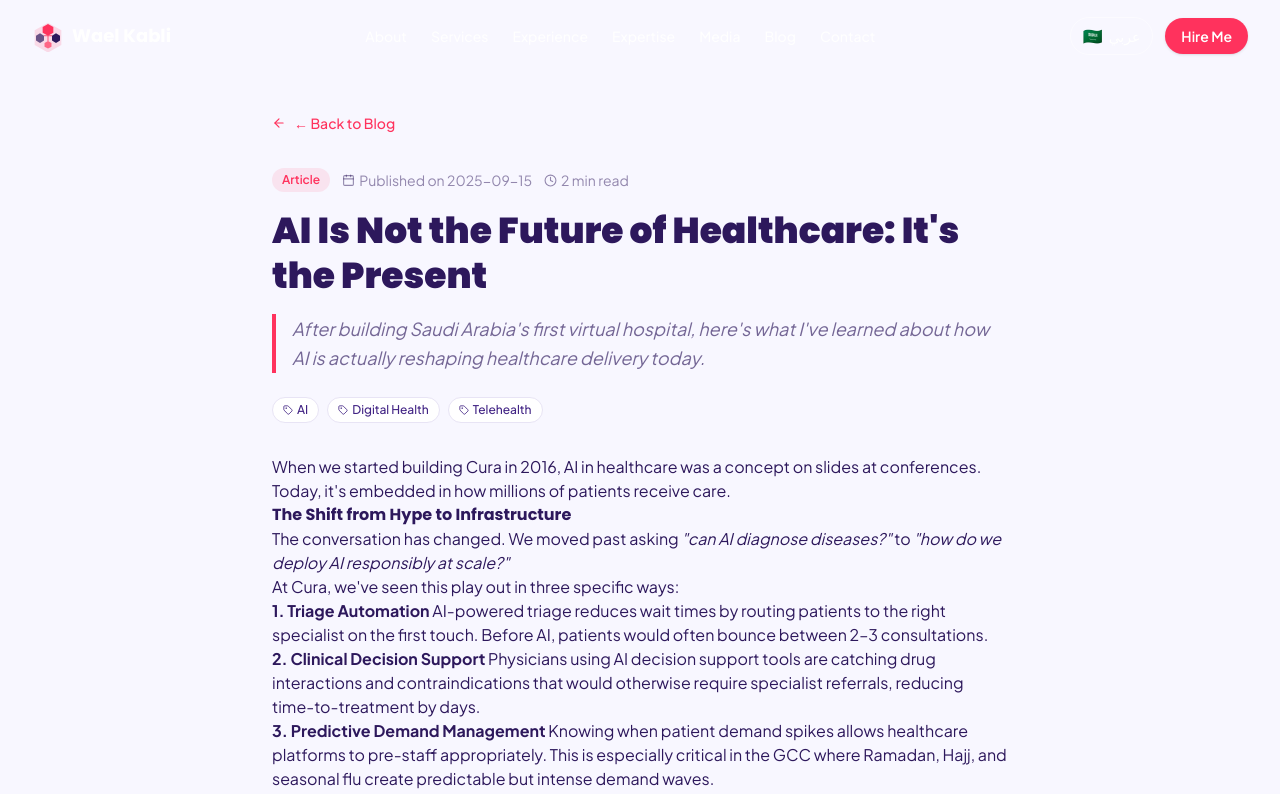
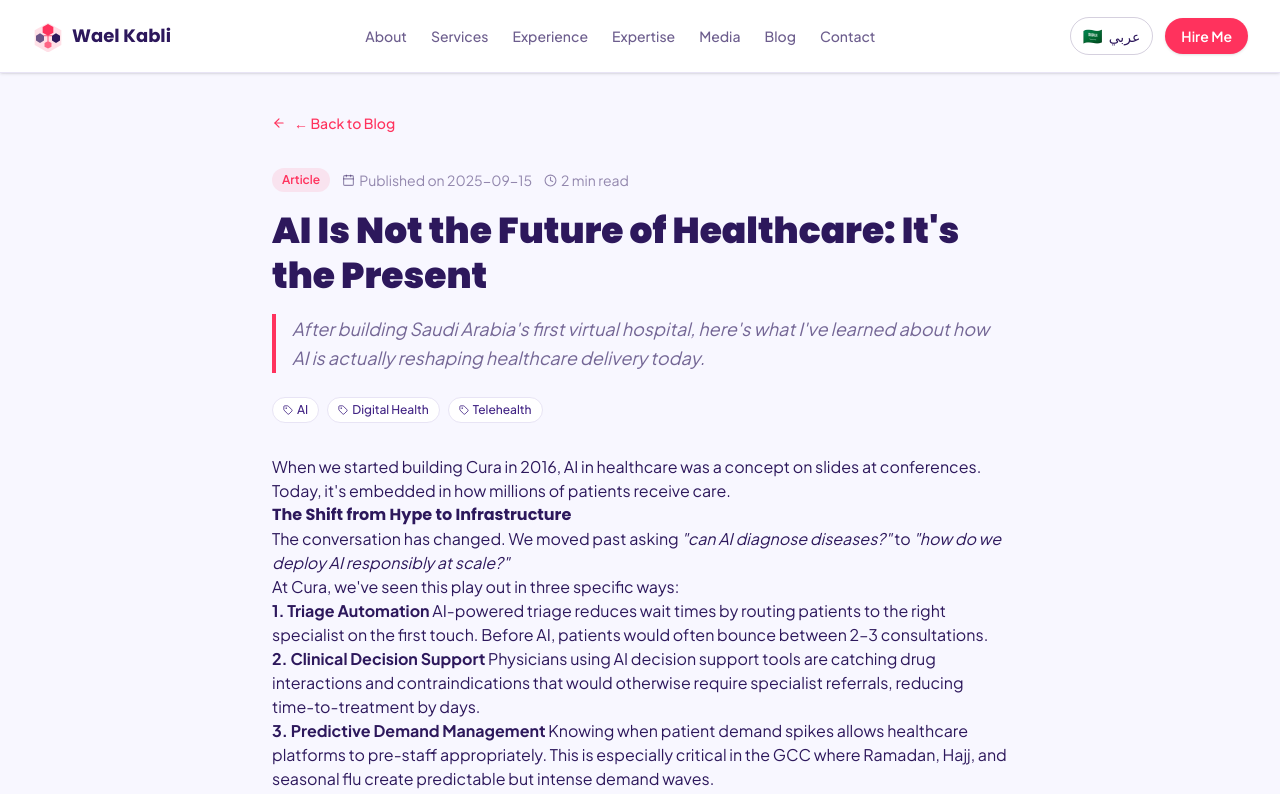
Before and after one commit to waelkabli/wkcom, a Next.js app: page /en/blog/ai-in-digital-health in a window 1280 px wide. Shown: the top 794 px of the page. Built offline with nearby package versions, Linux system fonts and the light colour scheme.

Commit message:
Keep nav dark on non-home pages where background is white
Co-Authored-By: Claude Sonnet 4.6 <noreply@anthropic.com>

```diff
--- a/components/Navigation.tsx
+++ b/components/Navigation.tsx
@@ -14,6 +14,7 @@ export default function Navigation() {
   const [scrolled, setScrolled] = useState(false);
   const [open, setOpen] = useState(false);
   const isAr = locale === 'ar';
+  const isHome = pathname === `/${locale}` || pathname === `/${locale}/`;
 
   useEffect(() => {
     const onScroll = () => setScrolled(window.scrollY > 20);
@@ -40,7 +41,7 @@ export default function Navigation() {
   return (
     <nav
       className={`fixed top-0 inset-x-0 z-50 transition-all duration-300 ${
-        scrolled
+        scrolled || !isHome
           ? 'bg-white/95 backdrop-blur-md shadow-sm border-b border-[#e8e4f5]'
           : 'bg-transparent'
       }`}
@@ -59,7 +60,7 @@ export default function Navigation() {
               <line x1="45" y1="59" x2="60" y2="59" stroke="#ff325d" strokeWidth="3"/>
               <line x1="60" y1="59" x2="60" y2="79" stroke="#ff325d" strokeWidth="3"/>
             </svg>
-            <span className={`font-bold text-lg group-hover:text-[#ff325d] transition-colors ${scrolled ? 'text-[#2d185c]' : 'text-white'} ${isAr ? '' : 'font-heading'}`}>
+            <span className={`font-bold text-lg group-hover:text-[#ff325d] transition-colors ${(scrolled || !isHome) ? 'text-[#2d185c]' : 'text-white'} ${isAr ? '' : 'font-heading'}`}>
               {isAr ? 'وائل كابلي' : 'Wael Kabli'}
             </span>
           </Link>
@@ -70,7 +71,7 @@ export default function Navigation() {
               <a
                 key={l.href}
                 href={l.href}
-                className={`text-sm font-medium hover:text-[#ff325d] transition-colors ${scrolled ? 'text-[#2d185c]/70' : 'text-white/90'}`}
+                className={`text-sm font-medium hover:text-[#ff325d] transition-colors ${(scrolled || !isHome) ? 'text-[#2d185c]/70' : 'text-white/90'}`}
               >
                 {l.label}
               </a>
@@ -82,7 +83,7 @@ export default function Navigation() {
             {/* Language toggle */}
             <button
               onClick={toggleLocale}
-              className={`flex items-center gap-1.5 px-3 py-1.5 rounded-full border text-sm font-medium hover:border-[#ff325d] hover:text-[#ff325d] transition-all ${scrolled ? 'border-[#2d185c]/20 text-[#2d185c]' : 'border-white/50 text-white'}`}
+              className={`flex items-center gap-1.5 px-3 py-1.5 rounded-full border text-sm font-medium hover:border-[#ff325d] hover:text-[#ff325d] transition-all ${(scrolled || !isHome) ? 'border-[#2d185c]/20 text-[#2d185c]' : 'border-white/50 text-white'}`}
             >
               <span className="text-base">{isAr ? '🇺🇸' : '🇸🇦'}</span>
               <span>{isAr ? 'EN' : 'عربي'}</span>
@@ -97,10 +98,10 @@ export default function Navigation() {
 
           {/* Mobile hamburger */}
           <div className="flex lg:hidden items-center gap-2">
-            <button onClick={toggleLocale} className={`text-sm font-medium px-2 py-1 border rounded-full transition-colors ${scrolled ? 'text-[#2d185c] border-[#2d185c]/20' : 'text-white border-white/50'}`}>
+            <button onClick={toggleLocale} className={`text-sm font-medium px-2 py-1 border rounded-full transition-colors ${(scrolled || !isHome) ? 'text-[#2d185c] border-[#2d185c]/20' : 'text-white border-white/50'}`}>
               {isAr ? 'EN' : 'عربي'}
             </button>
-            <button onClick={() => setOpen(!open)} className={`p-2 transition-colors ${scrolled ? 'text-[#2d185c]' : 'text-white'}`}>
+            <button onClick={() => setOpen(!open)} className={`p-2 transition-colors ${(scrolled || !isHome) ? 'text-[#2d185c]' : 'text-white'}`}>
               {open ? <X size={22} /> : <Menu size={22} />}
             </button>
           </div>
```
